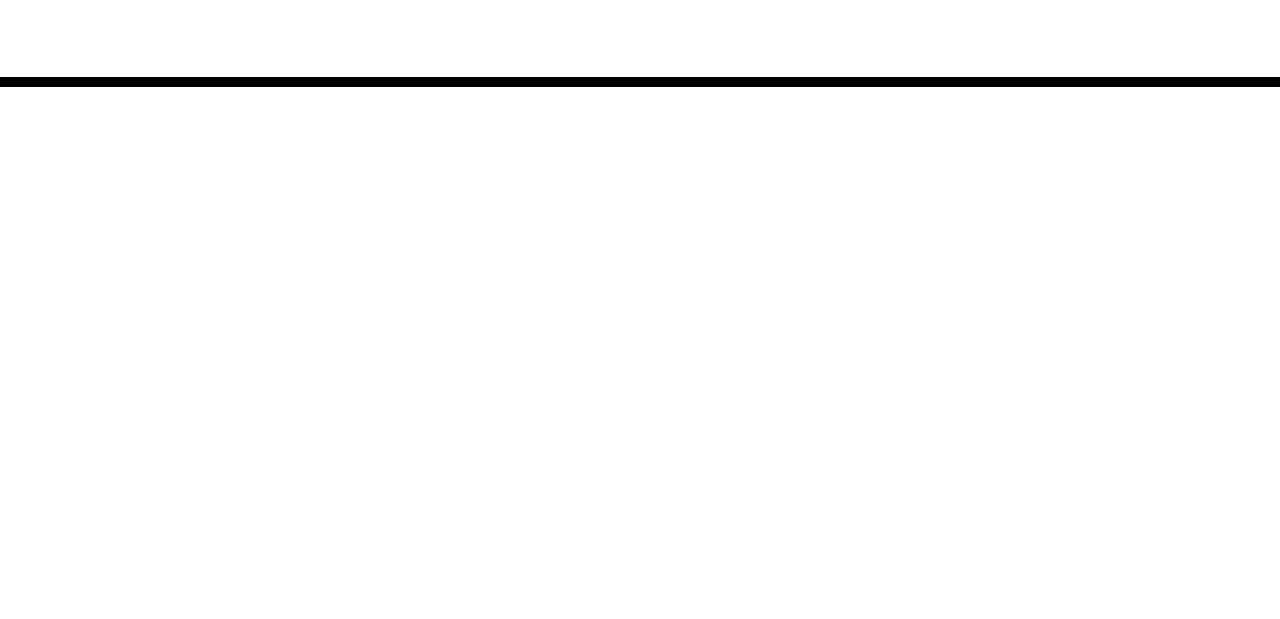
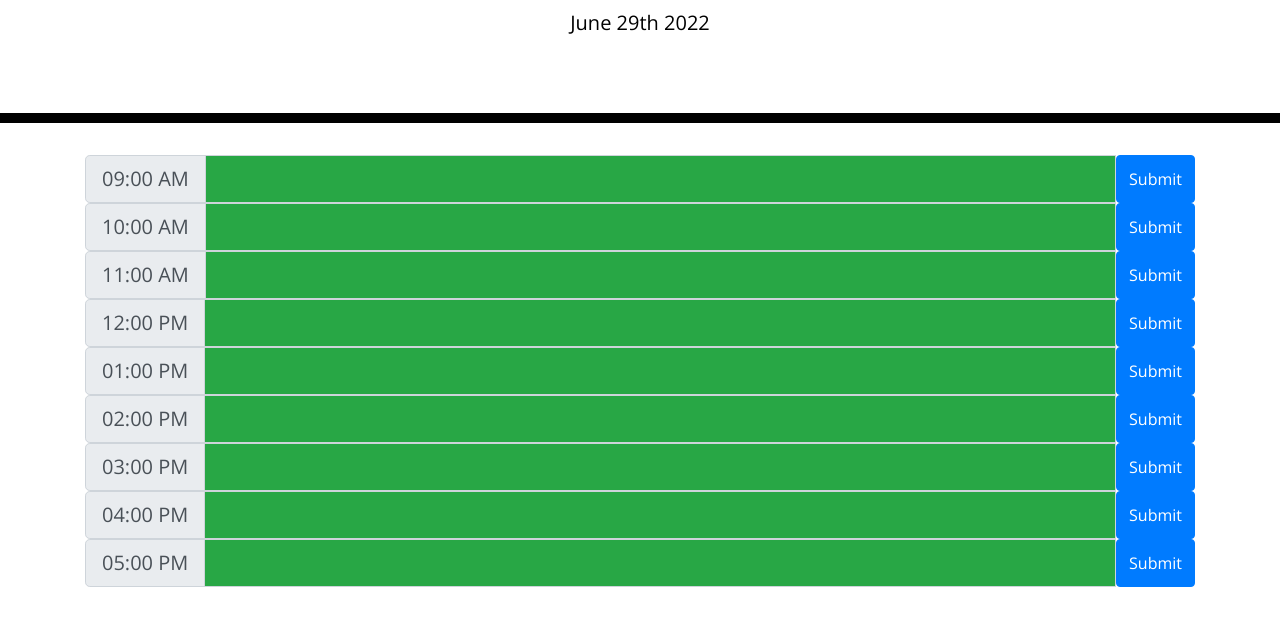
Before and after one commit to kylieogg/work-day-scheduler, a plain HTML site: page index.html in a window 1280 px wide. Shown: the part 181-800 px from the top of the page. Drawn offline with nearby package versions, Linux system fonts and the light colour scheme.

Commit message:
updated script with current day

```diff
--- a/index.html
+++ b/index.html
@@ -4,13 +4,8 @@
     <meta charset="UTF-8" />
     <meta name="viewport" content="width=device-width, initial-scale=1.0" />
     <meta http-equiv="X-UA-Compatible" content="ie=edge" />
-    <link
-      rel="stylesheet"
-      href="https://stackpath.bootstrapcdn.com/bootstrap/4.3.1/css/bootstrap.min.css"
-    />
-    <link
-      rel="stylesheet"
-      href="https://use.fontawesome.com/releases/v5.8.1/css/all.css"
+    <link rel="stylesheet" href="https://stackpath.bootstrapcdn.com/bootstrap/4.3.1/css/bootstrap.min.css"/>
+    <link rel="stylesheet" href="https://use.fontawesome.com/releases/v5.8.1/css/all.css"
       integrity="sha384-50oBUHEmvpQ+1lW4y57PTFmhCaXp0ML5d60M1M7uH2+nqUivzIebhndOJK28anvf"
       crossorigin="anonymous"
     />
@@ -29,11 +24,92 @@
       <p id="currentDay" class="lead"></p>
     </header>
     <div class="container">
-      <!-- Timeblocks go here -->
-    </div>
+      <!--  9 AM Timeblock -->
+      <div class="input-group input-group-lg">
+        <div class="input-group-prepend">
+            <span class="input-group-text 9AM" id="inputGroup-sizing-lg">09:00 AM</span>
+        </div>
+        <input type="text" class="form-control bg-success" aria-label="Large"
+            aria-describedby="inputGroup-sizing-sm">
+        <input class="btn btn-primary" type="submit" value="Submit">
+      </div>
+      <!-- 10 AM Timeblock -->
+      <div class="input-group input-group-lg">
+        <div class="input-group-prepend">
+            <span class="input-group-text 10AM" id="inputGroup-sizing-lg">10:00 AM</span>
+        </div>
+        <input type="text" class="form-control bg-success" aria-label="Large"
+            aria-describedby="inputGroup-sizing-sm">
+        <input class="btn btn-primary" type="submit" value="Submit">
+      </div>
+      <!-- 11 AM Timeblock -->
+      <div class="input-group input-group-lg">
+        <div class="input-group-prepend">
+            <span class="input-group-text 11AM" id="inputGroup-sizing-lg">11:00 AM</span>
+        </div>
+        <input type="text" class="form-control bg-success" aria-label="Large"
+            aria-describedby="inputGroup-sizing-sm">
+        <input class="btn btn-primary" type="submit" value="Submit">
+      </div>
+      <!-- 12 PM Timeblock -->
+      <div class="input-group input-group-lg">
+        <div class="input-group-prepend">
+            <span class="input-group-text 12PM" id="inputGroup-sizing-lg">12:00 PM</span>
+        </div>
+        <input type="text" class="form-control bg-success" aria-label="Large"
+            aria-describedby="inputGroup-sizing-sm">
+        <input class="btn btn-primary" type="submit" value="Submit">
+      </div>
+      <!-- 1 PM Timeblock -->
+      <div class="input-group input-group-lg">
+        <div class="input-group-prepend">
+            <span class="input-group-text 1PM" id="inputGroup-sizing-lg">01:00 PM</span>
+        </div>
+        <input type="text" class="form-control bg-success" aria-label="Large"
+            aria-describedby="inputGroup-sizing-sm">
+        <input class="btn btn-primary" type="submit" value="Submit">
+      </div>
+      <!-- 2 PM Timeblock -->
+      <div class="input-group input-group-lg">
+        <div class="input-group-prepend">
+            <span class="input-group-text 2PM" id="inputGroup-sizing-lg">02:00 PM</span>
+        </div>
+        <input type="text" class="form-control bg-success" aria-label="Large"
+            aria-describedby="inputGroup-sizing-sm">
+        <input class="btn btn-primary" type="submit" value="Submit">
+      </div>
+      <!-- 3 PM Timeblock -->
+      <div class="input-group input-group-lg">
+        <div class="input-group-prepend">
+            <span class="input-group-text 3PM" id="inputGroup-sizing-lg">03:00 PM</span>
+        </div>
+        <input type="text" class="form-control bg-success" aria-label="Large"
+            aria-describedby="inputGroup-sizing-sm">
+        <input class="btn btn-primary" type="submit" value="Submit">
+      </div>
+      <!-- 4 PM Timeblock -->
+      <div class="input-group input-group-lg">
+        <div class="input-group-prepend">
+            <span class="input-group-text 4PM" id="inputGroup-sizing-lg">04:00 PM</span>
+        </div>
+        <input type="text" class="form-control bg-success" aria-label="Large"
+            aria-describedby="inputGroup-sizing-sm">
+        <input class="btn btn-primary" type="submit" value="Submit">
+      </div>
+      <!-- 5 PM Timeblock -->
+      <div class="input-group input-group-lg">
+        <div class="input-group-prepend">
+            <span class="input-group-text 5PM" id="inputGroup-sizing-lg">05:00 PM</span>
+        </div>
+        <input type="text" class="form-control bg-success" aria-label="Large"
+            aria-describedby="inputGroup-sizing-sm">
+        <input class="btn btn-primary" type="submit" value="Submit">
+      </div>
+
 
     <script src="https://code.jquery.com/jquery-3.4.1.min.js"></script>
     <script src="https://cdnjs.cloudflare.com/ajax/libs/moment.js/2.24.0/moment.min.js"></script>
+    <script src="script.js"></script>
 
   </body>
 </html>
--- a/script.js
+++ b/script.js
@@ -1,6 +1,13 @@
-// Does moment need additional install?
+// Load current date at bottom of header
+let today = moment();
 
-// Load current date at bottom of header
+$("#currentDay").text(today.format("MMMM Do YYYY"));
+
+//function compareInput() {
+    //let currentTime = moment().format('h:mm a');
+//}
+
+
 
 // Color-code time blocks for past, present, or future
 
```
